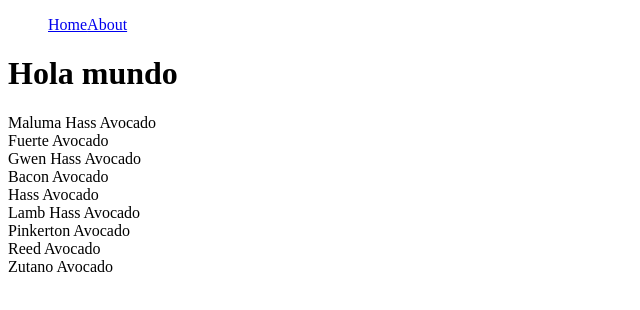
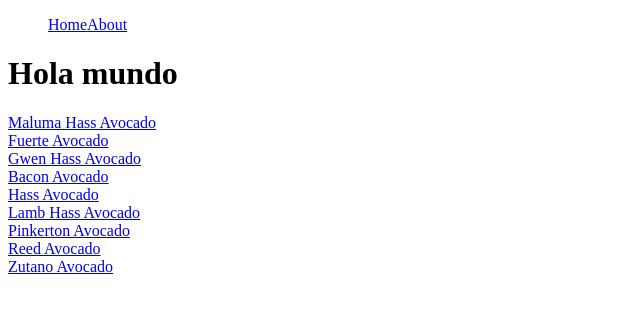
Before and after one commit to batial/AbocadoApp, a Next.js app: page / in a window 1280 px wide. Shown: the top 310 px of the page, without its empty margins (0-640 px from the left). Built offline with nearby package versions, Linux system fonts and the light colour scheme.

Commit message:
update (index) products description on click

```diff
--- a/pages/index.js
+++ b/pages/index.js
@@ -1,5 +1,6 @@
 import React, { useEffect, useState } from "react";
 import NavBar from "../components/NavBar/NavBar";
+import Link from "next/link";
 
 const home = () => {
   const [productList, setProductList] = useState([]);
@@ -10,7 +11,7 @@ const home = () => {
         setProductList(data);
       })
     );
-  },[]);
+  }, []);
 
   return (
     <div>
@@ -18,7 +19,9 @@ const home = () => {
       <h1>Hola mundo</h1>
       <div>
         {productList.map((product) => (
-          <div>{product.name}</div>
+          <Link href={`/api/avo/${product.id}`}>
+            <div>{product.name}</div>
+          </Link>
         ))}
       </div>
     </div>
```
